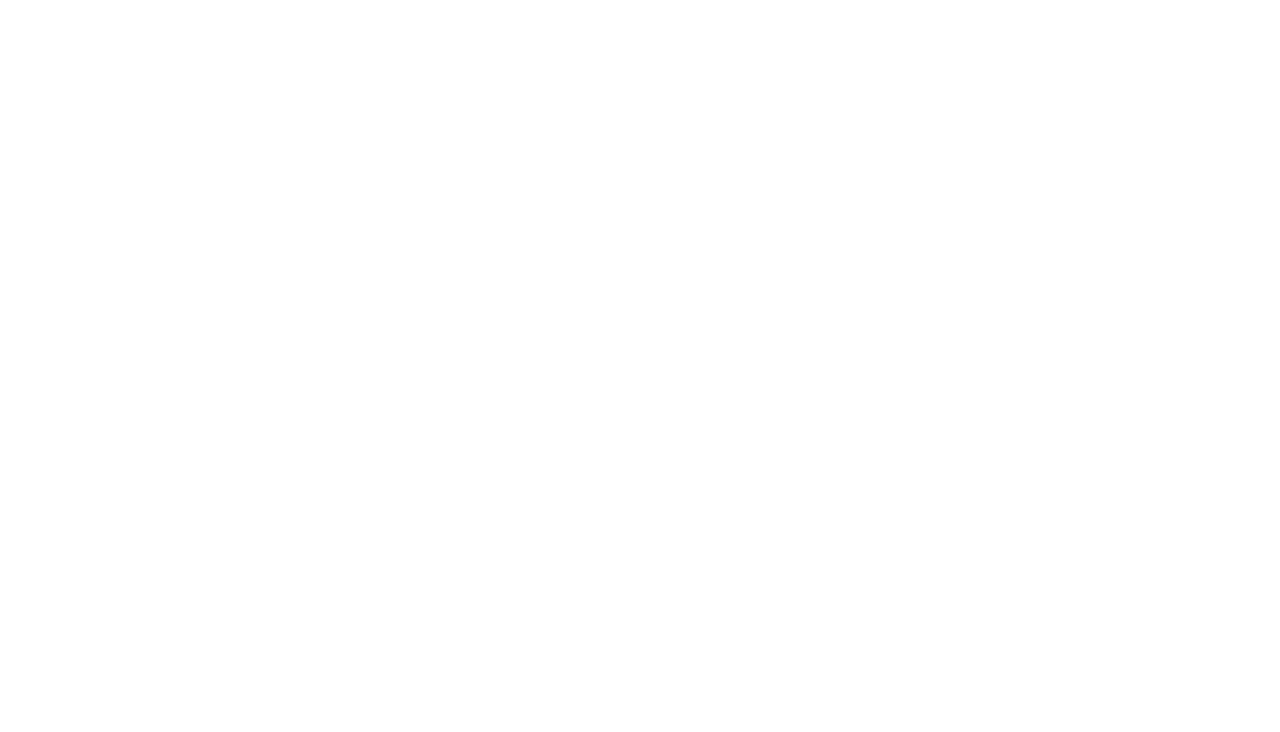
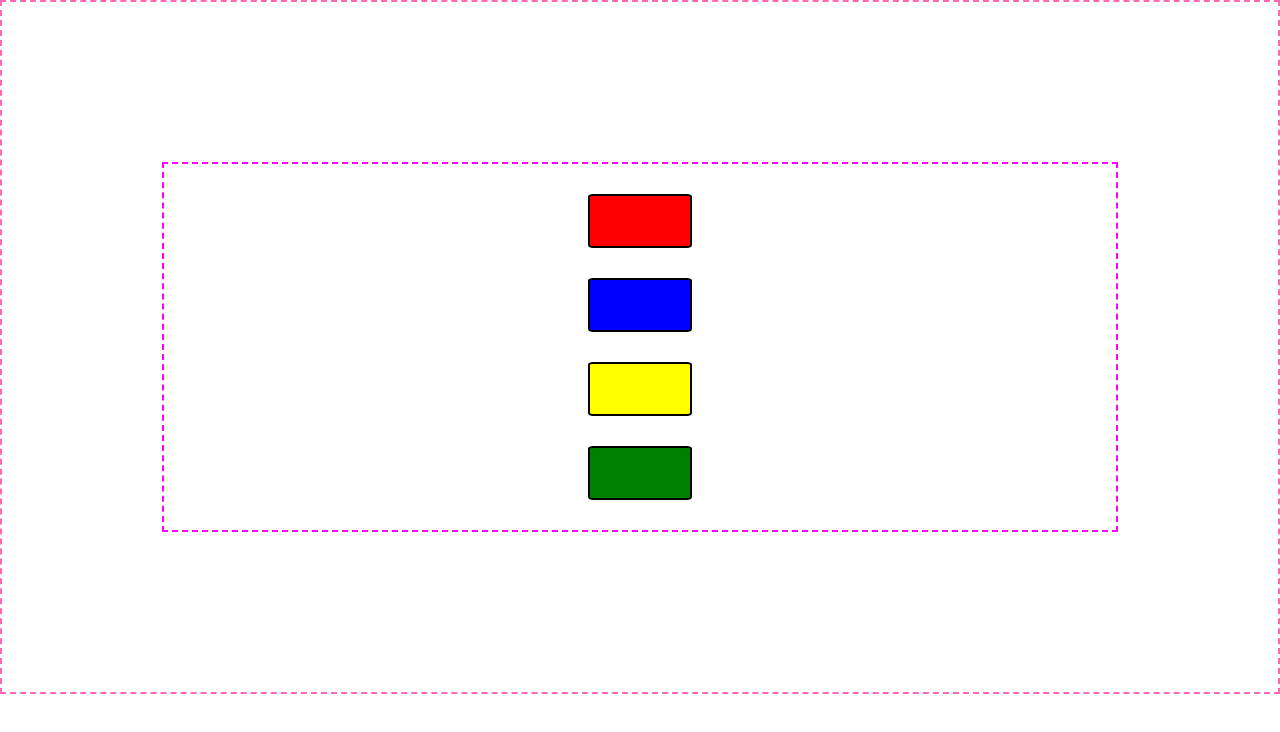
Before and after one commit to 2OldMaster-Actual/HTML-CSS-Course, a plain HTML site: page Pages/Assignments/wk05/02/05.02-margin-0-auto-ii.html in a window 1280 px wide. Drawn offline with Linux system fonts and the light colour scheme.

Commit message:
Wk05 Assignments

```diff
--- a/Pages/Assignments/wk05/01/05.01-horizontal-menu.html
+++ b/Pages/Assignments/wk05/01/05.01-horizontal-menu.html
@@ -6,3 +6,34 @@
         Don't include text decoration underlining on anchor tags
         Apply background color on hover
 -->
+
+<!DOCTYPE html>
+<html lang="en">
+
+    <head>
+        <meta charset="UTF-8">
+        <title>Default Page</title>
+        <link rel="stylesheet" href="05.01-horizontal-menu.css";>
+    </head>
+
+    <header>
+        <nav id="NavHeader">
+            <ul>
+                <li><a href="https://www.nano-editor.org/">Nano</a></li>
+                <li><a href="https://www.latex-project.org/">LaTeX</a></li>
+                <li><a href="https://www.vim.org/">Vim</a></li>
+                <li><a href="https://www.gnu.org/software/emacs/">GNU Emacs</a></li>
+                <li><a href="https://notepad-plus-plus.org/">Notepad++</a></li>
+            </ul>
+        </nav>
+    </header>
+
+    <body>
+        <main>
+            <h1>This page has a horizontal menu. (nav bar)</h1><br><br>
+        </main>
+    </body>
+
+
+
+</html>
--- a/Pages/Assignments/wk05/02/05.02-margin-0-auto-i.css
+++ b/Pages/Assignments/wk05/02/05.02-margin-0-auto-i.css
@@ -1,3 +1,35 @@
 /*
     Create two webpages
- */
+*/
+
+html {
+    color: black;
+    background-color: darkblue;
+    /* margin: 0 auto; */
+    padding-left: 10rem;
+    padding-right: 10rem;
+    padding-bottom: 8rem;
+}
+
+body {
+    background-color: lightgreen;
+    margin: 0 auto;
+
+}
+
+img {
+    /* width: 150px; */
+    /* height: 100px; */
+    border-radius: 50%;
+    border: 10px ridge yellow;
+    margin: 0 auto;
+    display: block;
+}
+
+#heading1 {
+    color: darkblue;
+}
+
+#heading2 {
+    color: red;
+}
--- a/Pages/Assignments/wk05/02/05.02-margin-0-auto-ii.css
+++ b/Pages/Assignments/wk05/02/05.02-margin-0-auto-ii.css
@@ -1,3 +1,38 @@
 /*
     Create two webpages
  */
+
+ html {
+    border: 2px dashed hotpink;
+    padding: 10em;
+ }
+
+body {
+    border: 2px dashed magenta;
+    margin: 0 auto;
+}
+
+div {
+    border: 2px solid black;
+    display: block;
+    margin: 30px auto;
+    height: 50px;
+    width: 100px;
+    border-radius: 5%;
+}
+
+#red {
+    background-color: red;
+}
+
+#blue {
+    background-color: blue;
+}
+
+#yellow {
+    background-color: yellow;
+}
+
+#green {
+    background-color: green;
+}
--- a/Pages/Assignments/wk05/02/05.02-margin-0-auto-ii.html
+++ b/Pages/Assignments/wk05/02/05.02-margin-0-auto-ii.html
@@ -2,3 +2,23 @@
     Create two webpages
 
 -->
+
+<!DOCTYPE html>
+<html lang="en">
+
+    <head>
+        <meta charset="UTF-8">
+        <title>Default Page</title>
+        <link rel="stylesheet" href="05.02-margin-0-auto-ii.css";>
+    </head>
+
+    <body>
+        <main>
+            <div id="red"></div>
+            <div id="blue"></div>
+            <div id="yellow"></div>
+            <div id="green"></div>
+        </main>
+    </body>
+
+</html>
```
Also changed, not shown: Pages/Assignments/wk05/01/05.01-horizontal-menu.css (+20 -1 lines), Pages/Assignments/wk05/02/05.02-margin-0-auto-i.html (+26 -0 lines), Media/images/pup.jpg (added), Media/images/surf.jpeg (added).
